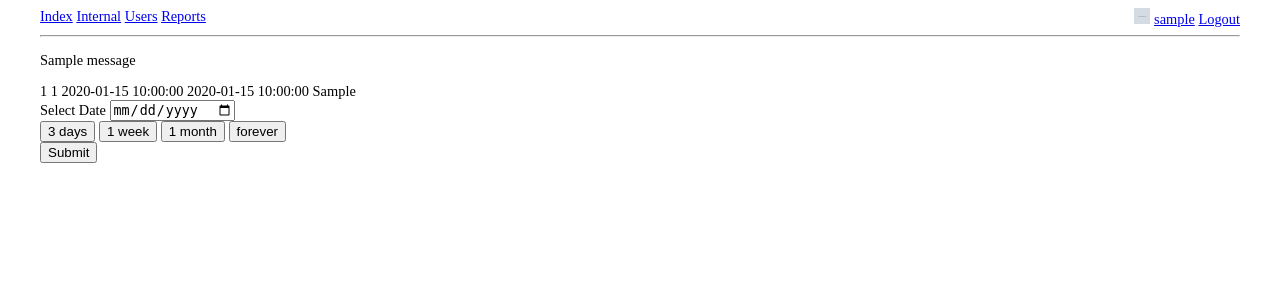
After one commit to rafalbraun/flask-secure-session-based-app, a Flask app: page /block_user/1 in a window 1280 px wide. The commit adds this page. Shown: the top 300 px of the page. Run offline with Flask 3, Linux system fonts and the light colour scheme; a user stored in the database is signed in; tables that the repository leaves empty hold one stand-in row (values such as "Sample post"); grey boxes marked "Sample" are stand-in pictures; one stand-in notice (Sample message) is shown.

Commit message:
added option to block user

```diff
--- a/app.py
+++ b/app.py
@@ -6,7 +6,7 @@ from flask_mail import Mail, Message
 from itsdangerous import TimedJSONWebSignatureSerializer as Serializer
 from config import Config
 from models import db, bcrypt, User, Session, Report
-from forms import RegistrationForm, LoginForm, RequestResetForm, ResetPasswordForm, RequestActivationForm, ReportUserForm
+from forms import RegistrationForm, LoginForm, RequestResetForm, ResetPasswordForm, RequestActivationForm, ReportUserForm, BlockUserForm
 from functools import wraps
 from dotenv import load_dotenv
 from datetime import datetime, timedelta
@@ -67,14 +67,24 @@ def sessions(username):
 
 @app.route("/reports/<username>")
 @login_required
-def reports(username):
+def user_reports(username):
     pagenum = request.args.get('page', default=1, type=int)
     offset = (pagenum-1) * limit
     user = db.session.query(User).filter_by(username=username).first()
     count = db.session.query(Report).filter_by(user_id=user.id).count()
-    entries = db.session.query(Report.user_id, Report.created_at, Report.expires_at).filter_by(user_id=user.id).limit(limit).offset(offset).all()
+    entries = db.session.query(Report.id, Report.user_id, Report.created_at, Report.expires_at, Report.explaination).filter_by(user_id=user.id).limit(limit).offset(offset).all()
     reports, page_count, page_range = pagination(Report, count, entries)
     return render_template('reports.html', reports=reports, page_count=page_count, pagenum=pagenum, page_range=page_range, username=username)
+
+@app.route("/reports")
+@login_required
+def reports():
+    pagenum = request.args.get('page', default=1, type=int)
+    offset = (pagenum-1) * limit
+    count = db.session.query(Report).count()
+    entries = db.session.query(Report.id, Report.user_id, Report.created_at, Report.expires_at, Report.explaination).limit(limit).offset(offset).all()
+    reports, page_count, page_range = pagination(Report, count, entries)
+    return render_template('reports.html', reports=reports, page_count=page_count, pagenum=pagenum, page_range=page_range)
 
 @app.route("/report_user/<username>", methods=['GET', 'POST'])
 @login_required
@@ -86,13 +96,26 @@ def report_user(username):
         new_report = Report(
             user_id=user.id,
             created_at=datetime.utcnow(),
-            expires_at=None
+            expires_at=None,
+            explaination=form.explaination.data
         )
         db.session.add(new_report)
         db.session.commit()
         flash(f'User {username} has been reported.', 'success')
         return redirect(url_for('report_user', username=username))
     return render_template('report_user.html', title='Report User', username=username, form=form)
+
+@app.route("/block_user/<report_id>", methods=['GET', 'POST'])
+@login_required
+def block_user(report_id):
+    form = BlockUserForm()
+    report = db.session.get(Report, int(report_id))
+    if form.validate_on_submit():
+        report.expires_at = form.date.data
+        db.session.commit()
+        flash(f'Report has been confirmed, user is now blocked.', 'success')
+        return redirect(url_for('reports'))
+    return render_template('block_user.html', title='Report User', form=form, report=report)
 
 @login_manager.user_loader
 def load_user(user_id):
@@ -126,8 +149,10 @@ def login():
     form = LoginForm()
     if form.validate_on_submit():
         user = db.session.query(User).filter_by(username=form.username.data).first()
-        if not user.active:
-            flash('Login Unsuccessful. Account is not active, please check your email box or resend activation email', 'info')
+        if user is None:
+            flash('Login Unsuccessful. Account does not exist.', 'info')
+        elif not user.active:
+            flash('Login Unsuccessful. Account is not active, please check your email box or resend activation email.', 'info')
         else:
             if user and bcrypt.check_password_hash(user.password, form.password.data):
                 token = str(uuid.uuid4())
--- a/forms.py
+++ b/forms.py
@@ -1,5 +1,5 @@
 from flask_wtf import FlaskForm
-from wtforms import StringField, PasswordField, SubmitField, BooleanField, TextAreaField
+from wtforms import StringField, PasswordField, SubmitField, BooleanField, TextAreaField, DateField
 from wtforms.validators import DataRequired, Length, Email, EqualTo, ValidationError
 from models import User
 
@@ -52,3 +52,7 @@ class RequestActivationForm(FlaskForm):
 class ReportUserForm(FlaskForm):
     explaination = TextAreaField('Explaination', validators=[DataRequired()])
     submit = SubmitField('Report User')
+
+class BlockUserForm(FlaskForm):
+    date = DateField('Select Date', format='%Y-%m-%d', validators=[DataRequired()])
+    submit = SubmitField('Submit')
--- a/models.py
+++ b/models.py
@@ -62,3 +62,4 @@ class Report(db.Model):
     user_id = db.Column(db.Integer, db.ForeignKey('user.id'), nullable=False)
     created_at = db.Column(db.DateTime, default=datetime.utcnow)
     expires_at = db.Column(db.DateTime)
+    explaination = db.Column(db.UnicodeText, nullable=False, default='')
--- a/static/css/style.css
+++ b/static/css/style.css
@@ -1,7 +1,12 @@
 body {
-    width: 940px;
+    width: 1200px;
     margin-left: auto;
     margin-right: auto;
+    font-size: 0.9rem;
+}
+
+p {
+    white-space: pre-wrap;
 }
 
 .pfp {
--- a/templates/base.html
+++ b/templates/base.html
@@ -15,6 +15,7 @@
 	    {% if current_user.is_authenticated %}
     	<a href="/internal">Internal</a>
     	<a href="/users">Users</a>
+    	<a href="/reports">Reports</a>
 	    {% endif %}
 	    </div>
     	<div class="right">
--- /dev/null
+++ b/templates/block_user.html
@@ -0,0 +1,45 @@
+{% extends "base.html" %}
+{% block content %}
+    <div class="content-section">
+        {% with messages = get_flashed_messages() %}
+            {% if messages %}
+                {% for message in messages %}
+                    <p>{{message}}</p>
+                {% endfor %}
+            {% endif %}
+        {% endwith %}
+
+        {{ report.id }}
+        {{ report.user_id }}
+        {{ report.created_at }}
+        {{ report.expires_at }}
+        {{ report.explaination }}
+
+        <form method="POST">
+            {{ form.hidden_tag() }}
+            <div>
+                {{ form.date.label }} {{ form.date }}
+            </div>
+            <div>
+                <button type="button" onclick="setDateWithDelay(3)">3 days</button>
+                <button type="button" onclick="setDateWithDelay(7)">1 week</button>
+                <button type="button" onclick="setDateWithDelay(30)">1 month</button>
+                <button type="button" onclick='document.getElementById("date").value="3000-01-01"'>forever</button>
+            </div>
+            <div>
+                {{ form.submit }}
+            </div>
+        </form>
+    </div>
+    <script type="text/javascript">
+    function setDateWithDelay(days) {
+        const today = new Date();
+        const futureDate = new Date(today.getTime() + days * 24 * 60 * 60 * 1000);
+        const year = futureDate.getFullYear();
+        const month = ('0' + (futureDate.getMonth() + 1)).slice(-2);
+        const day = ('0' + futureDate.getDate()).slice(-2);
+
+        document.getElementById('date').value = `${year}-${month}-${day}`;
+    }
+    </script>
+{% endblock %}
```
Also changed, not shown: templates/reports.html (+13 -0 lines), README.md.
